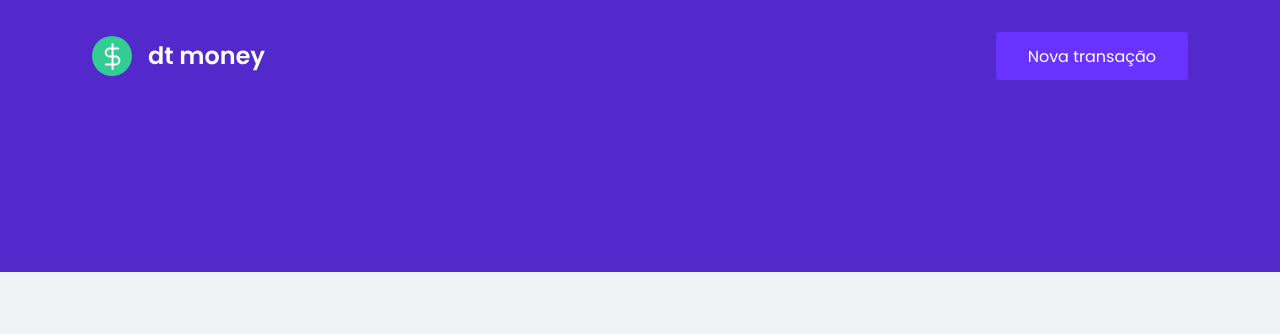
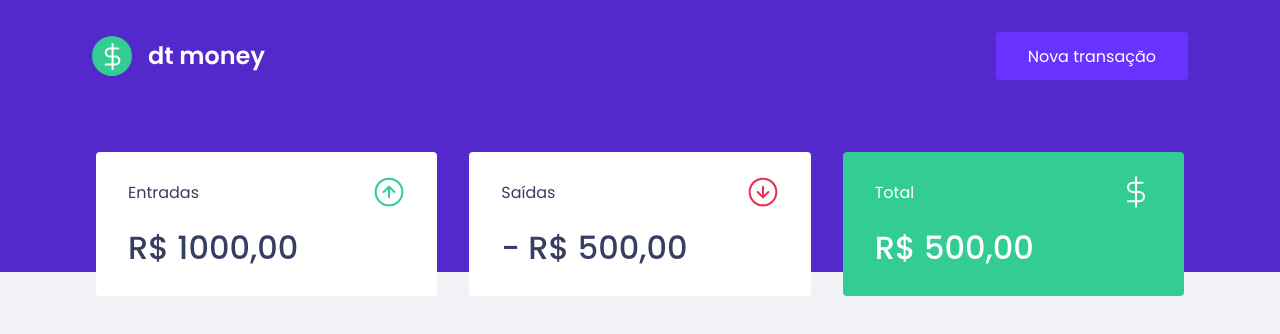
Before and after one commit to brhenriq/dtmoney, a React (Create React App) app: page / in a window 1280 px wide. Shown: the top 334 px of the page. Built offline with nearby package versions, Linux system fonts and the light colour scheme.

Commit message:
ADD: Summary component

```diff
--- a/src/App.tsx
+++ b/src/App.tsx
@@ -1,3 +1,4 @@
+import { Dashboard } from "./components/Dashboard";
 import { Header } from "./components/Header";
 import { GlobalStyle } from "./styles/global";
 
@@ -6,6 +7,7 @@ export function App() {
   return (
     <>
       <Header />
+      <Dashboard />
       <GlobalStyle />
     </>
   );
--- /dev/null
+++ b/src/components/Dashboard/index.tsx
@@ -0,0 +1,10 @@
+import { Summary } from "../Summary";
+import { Container } from "./styles";
+
+export function Dashboard() {
+  return (
+    <Container>
+      <Summary></Summary>
+    </Container>
+  );
+}
--- /dev/null
+++ b/src/components/Dashboard/styles.ts
@@ -0,0 +1,7 @@
+import styled from "styled-components";
+
+export const Container = styled.main`
+  max-width: 1120px;
+  margin: 0 auto;
+  padding: 2.5rem 1rem;
+`;
--- /dev/null
+++ b/src/components/Summary/index.tsx
@@ -0,0 +1,34 @@
+import { Container } from "./styles";
+import incomeImg from '../../assets/income.svg'
+import outcomeImg from '../../assets/outcome.svg'
+import totalImg from '../../assets/total.svg'
+
+export function Summary() {
+  return (
+    <Container>
+      <div>
+        <header>
+          <p>Entradas</p>
+          <img src={incomeImg} alt="Entradas" />
+        </header>
+        <strong>R$ 1000,00</strong>
+      </div>
+
+      <div>
+        <header>
+          <p>Saídas</p>
+          <img src={outcomeImg} alt="Saídas" />
+        </header>
+        <strong>- R$ 500,00</strong>
+      </div>
+
+      <div className="highlight-background">
+        <header>
+          <p>Total</p>
+          <img src={totalImg} alt="Total" />
+        </header>
+        <strong>R$ 500,00</strong>
+      </div>
+    </Container>
+  );
+}
--- /dev/null
+++ b/src/components/Summary/styles.ts
@@ -0,0 +1,34 @@
+import styled from "styled-components";
+
+export const Container = styled.div`
+  display: grid;
+  grid-template-columns: repeat(3, 1fr);
+  gap: 2rem;
+  margin-top: -10rem;
+
+  div {
+    background: var(--shape);
+    padding: 1.5rem 2rem;
+    border-radius: 0.25rem;
+    color: var(--text-title);
+
+    &.highlight-background {
+      background: var(--green);
+      color: #fff;
+    }
+  }
+
+  header {
+    display: flex;
+    align-items: center;
+    justify-content: space-between;
+  }
+
+  strong {
+    display: block;
+    margin-top: 1rem;
+    font-size: 2rem;
+    font-weight: 500;
+    line-height: 3rem;
+  }
+`;
--- a/src/styles/global.ts
+++ b/src/styles/global.ts
@@ -9,6 +9,7 @@ export const GlobalStyle = createGlobalStyle`
     --text-title: #363f5f;
     --text-body: #969cb3;
     --shape: #FFFFFF;
+    --green: #33cc95;
   }
 
   * {
```
